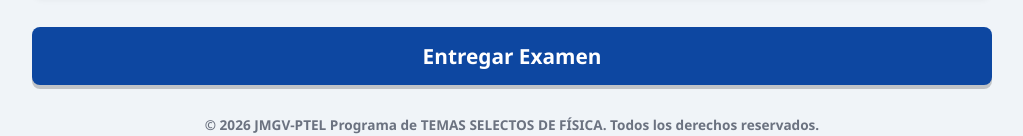
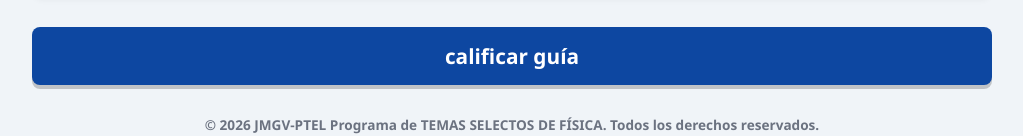
Before and after one commit to sagravzelaznog/jmgvpteltemasselectosdefisica2, a plain HTML site: page guía UNIDAD 1 DE TSF2.HTML in a window 1280 px wide. Shown: the part 7450-7586 px from the top of the page, without its empty margins (128-1151 px from the left). Drawn offline with Linux system fonts and the light colour scheme.

Commit message:
first commit

```diff
--- a/guía UNIDAD 1 DE TSF2.HTML
+++ b/guía UNIDAD 1 DE TSF2.HTML
@@ -183,7 +183,7 @@
 
     <form id="quiz-form">
         <div id="questions-container"></div>
-        <button type="button" class="submit-btn" onclick="calificarExamen()">Entregar Examen</button>
+        <button type="button" class="submit-btn" onclick="calificarExamen()">calificar guía</button>
         <div id="result-container"></div>
     </form>
 
```
